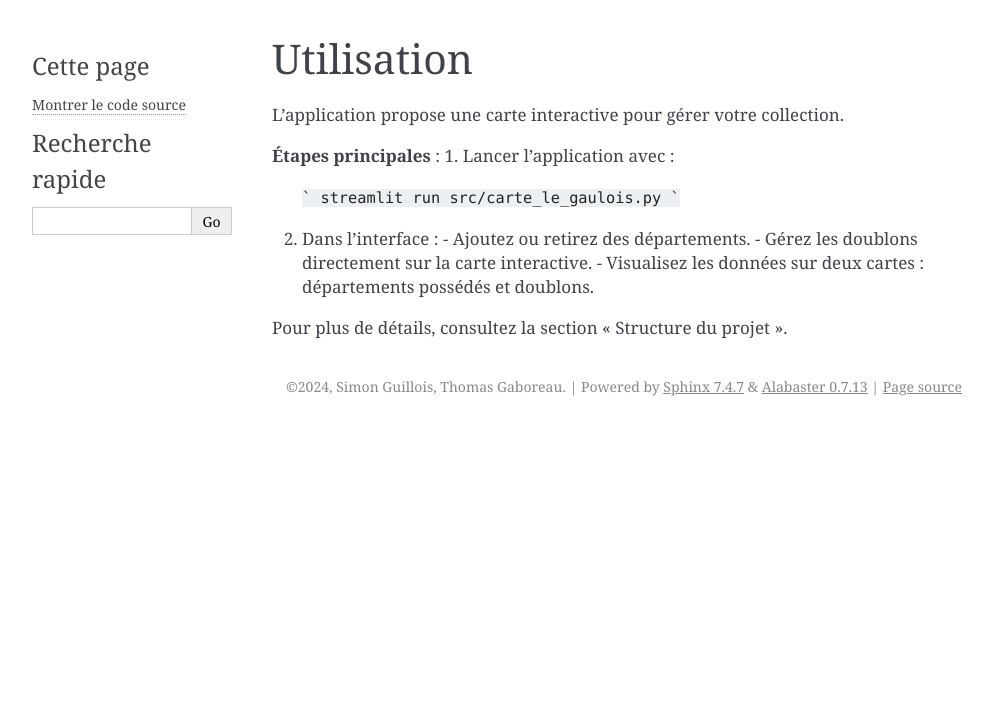
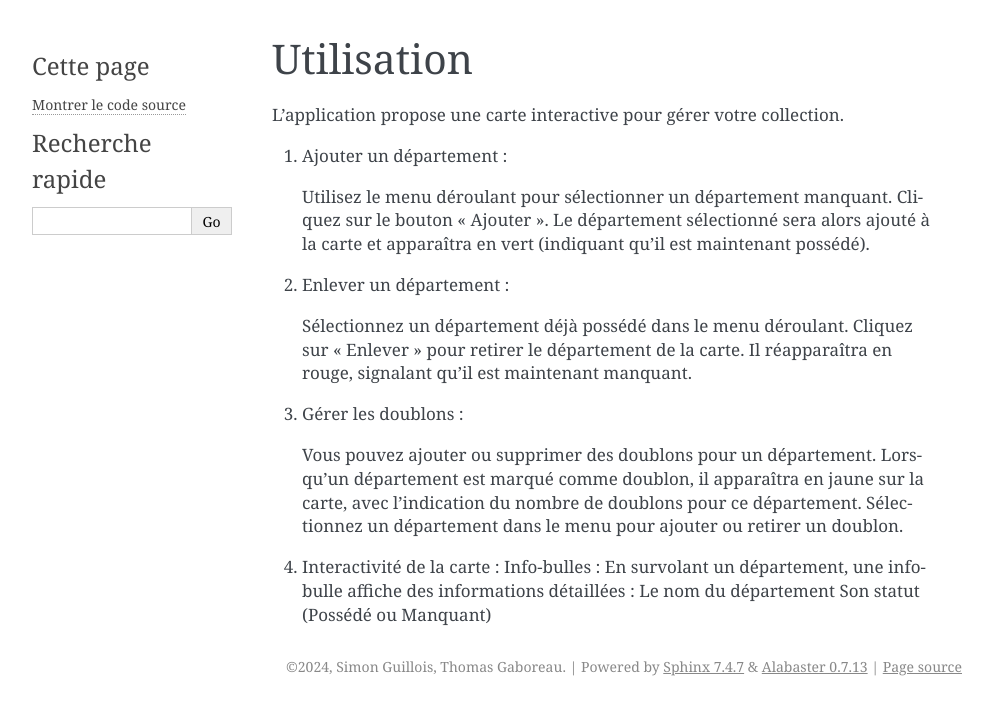
Before and after one commit to simon-guill/carte_le_gaulois, a Sphinx documentation site: the page built from doc/source/utilisation.rst, in a window 1280 px wide. Shown: the top 715 px of the page, without its empty margins (148-1141 px from the left). Built offline with Sphinx 7.4.7, drawn with Linux system fonts in a browser that asks for light colours.

Commit message:
Documentation du projet terminée

````diff
--- a/doc/source/contributions.rst
+++ b/doc/source/contributions.rst
@@ -5,8 +5,10 @@ Nous accueillons volontiers des contributions pour améliorer le projet.
 
 **Comment contribuer :**
 1. Forkez le dépôt.
+
 2. Créez une branche pour votre fonctionnalité :
-   ```
+   ``` bash
    git checkout -b ma-fonctionnalite
    ```
+
 3. Envoyez une pull request avec une description claire de vos modifications.
--- a/doc/source/utilisation.rst
+++ b/doc/source/utilisation.rst
@@ -3,15 +3,23 @@ Utilisation
 
 L'application propose une carte interactive pour gérer votre collection.
 
-**Étapes principales** :
-1. Lancer l'application avec :
-   ```
-   streamlit run src/carte_le_gaulois.py
-   ```
+1. Ajouter un département :
 
-2. Dans l'interface :
-   - Ajoutez ou retirez des départements.
-   - Gérez les doublons directement sur la carte interactive.
-   - Visualisez les données sur deux cartes : départements possédés et doublons.
+   Utilisez le menu déroulant pour sélectionner un département manquant.
+   Cliquez sur le bouton "Ajouter". Le département sélectionné sera alors ajouté à la carte et apparaîtra en vert (indiquant qu'il est maintenant possédé).
 
-Pour plus de détails, consultez la section "Structure du projet".
+2. Enlever un département :
+
+   Sélectionnez un département déjà possédé dans le menu déroulant.
+   Cliquez sur "Enlever" pour retirer le département de la carte. Il réapparaîtra en rouge, signalant qu'il est maintenant manquant.
+
+3. Gérer les doublons :
+
+   Vous pouvez ajouter ou supprimer des doublons pour un département.
+   Lorsqu'un département est marqué comme doublon, il apparaîtra en jaune sur la carte, avec l'indication du nombre de doublons pour ce département.
+   Sélectionnez un département dans le menu pour ajouter ou retirer un doublon.
+
+4. Interactivité de la carte :
+   Info-bulles : En survolant un département, une info-bulle affiche des informations détaillées :
+   Le nom du département
+   Son statut (Possédé ou Manquant)
````
Also changed, not shown: README.md (+2 -2 lines), doc/source/installation.rst (+14 -12 lines), doc/source/tests.rst (+29 -6 lines), 14 other files.
